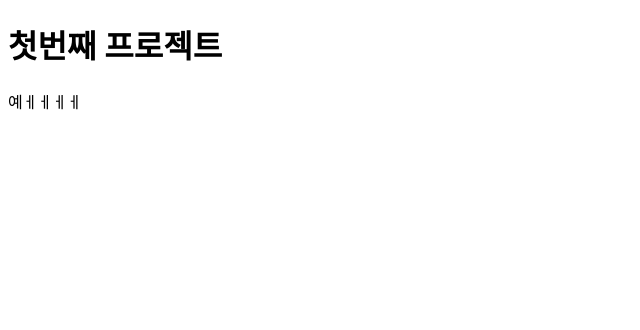
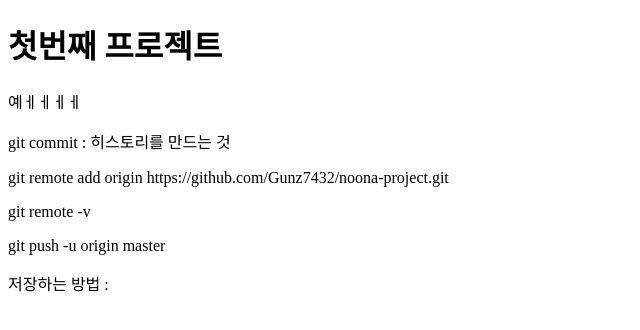
Before and after one commit to Gunz7432/noona-project, a plain HTML site: page index.html in a window 1280 px wide. Shown: the whole page, without its empty margins (0-640 px from the left). Drawn offline with Linux system fonts and the light colour scheme.

Commit message:
second commit

```diff
--- a/index.html
+++ b/index.html
@@ -9,6 +9,11 @@
 </head>
 <body>
     <h1>첫번째 프로젝트</h1>
-    <p>예ㅔㅔㅔㅔ</p>
+        <p>예ㅔㅔㅔㅔ</p>
+        <p>git commit : 히스토리를 만드는 것</p>
+        <p>git remote add origin https://github.com/Gunz7432/noona-project.git</p>
+        <p>git remote -v</p>
+        <p>git push -u origin master </p>
+        <p>저장하는 방법 : </p>
 </body>
 </html>
```
